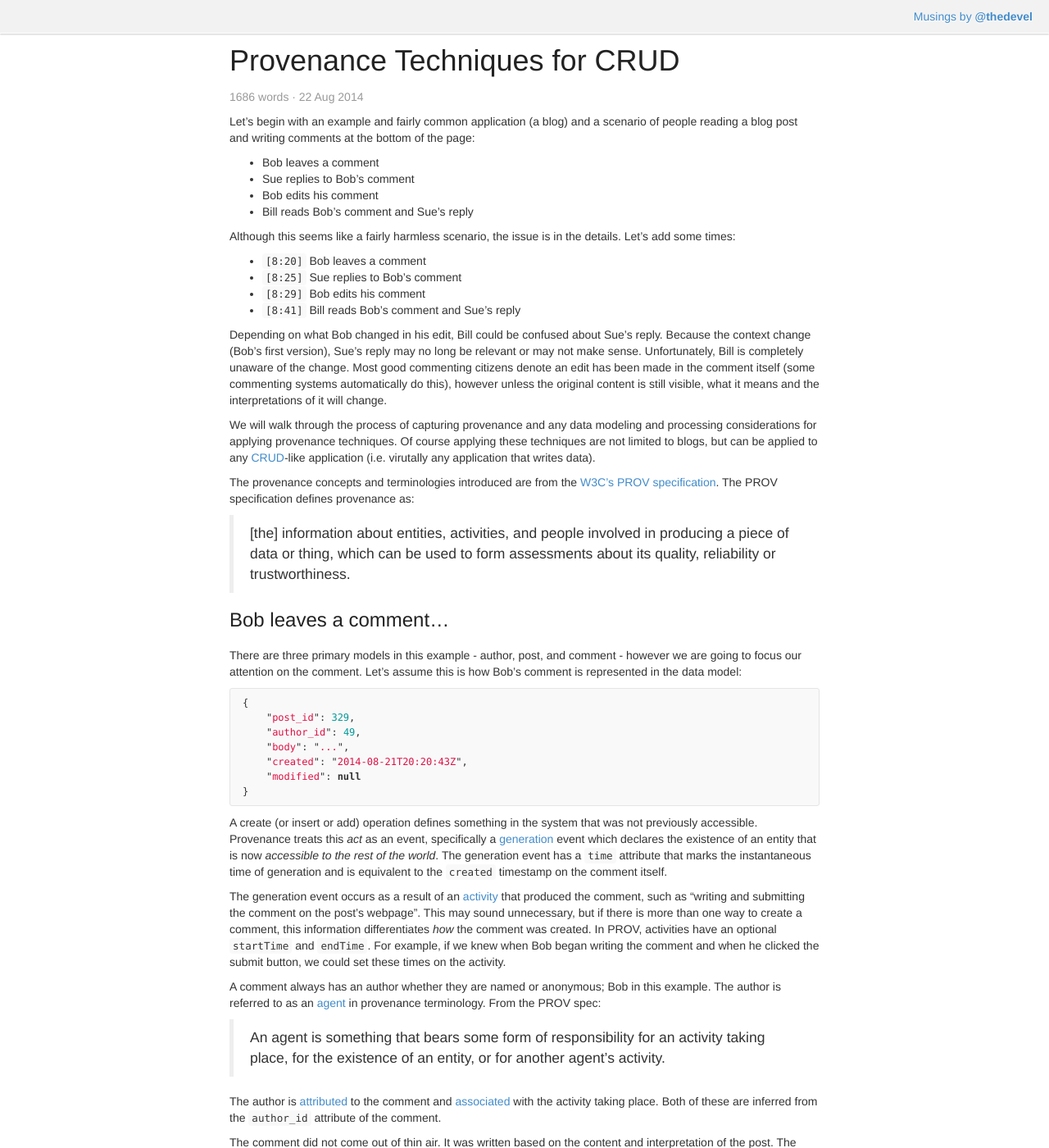
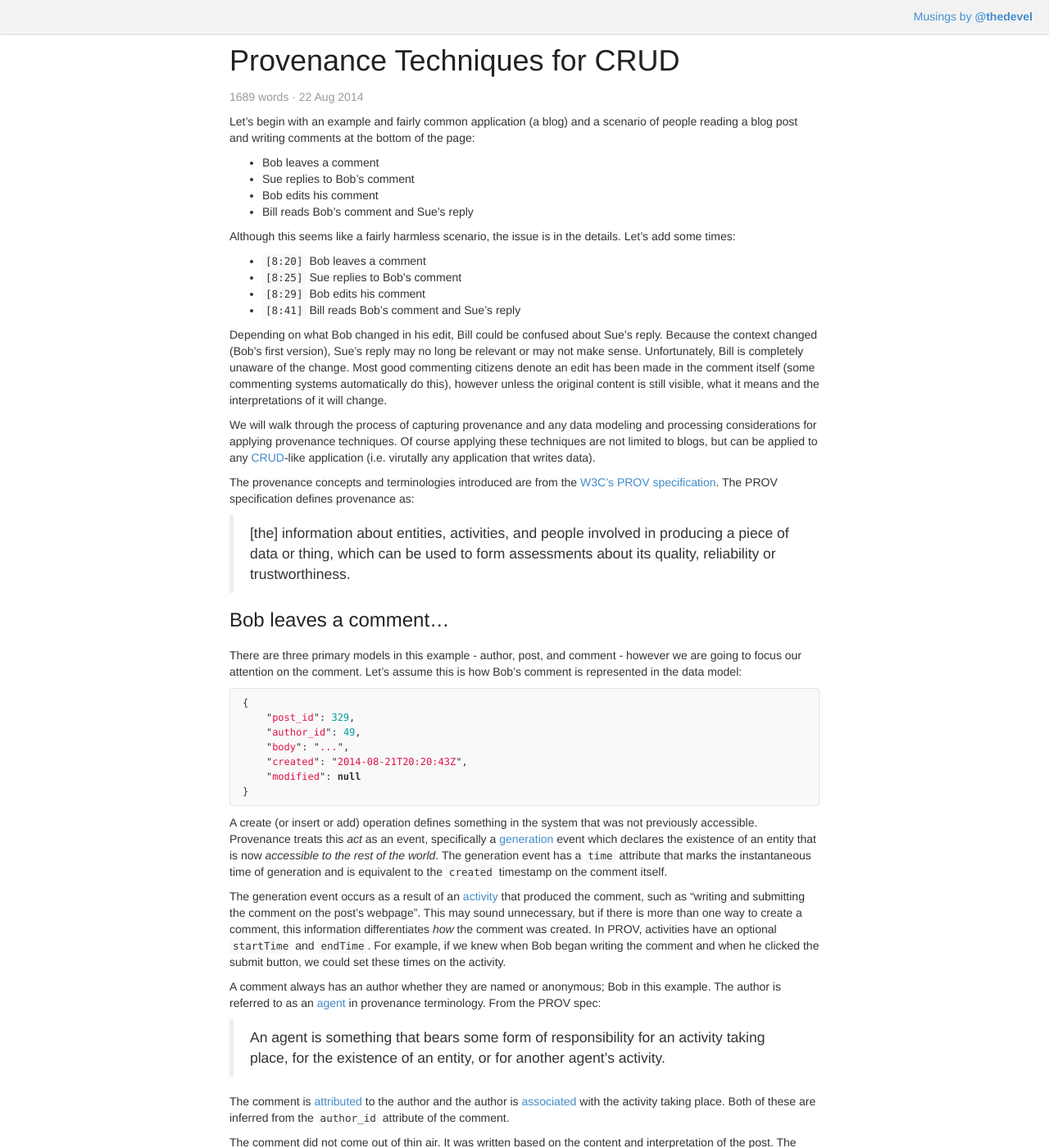
Before and after one commit to bruth/devel.io, a Jekyll site: the page built from _posts/2014-08-22-provenance-techniques-for-crud.md, in a window 1280 px wide and 1400 px high. Shown: the whole window at 82% size. Built offline with Jekyll 4.4.1, drawn with Linux system fonts in a browser that asks for light colours; Markdown is read by kramdown in place of the engine named in the settings.

Commit message:
Fix various grammar errors

```diff
--- a/_posts/2014-08-22-provenance-techniques-for-crud.md
+++ b/_posts/2014-08-22-provenance-techniques-for-crud.md
@@ -17,7 +17,7 @@ Although this seems like a fairly harmless scenario, the issue is in the details
 - `[8:29]` Bob edits his comment
 - `[8:41]` Bill reads Bob's comment and Sue's reply
 
-Depending on what Bob changed in his edit, Bill could be confused about Sue's reply. Because the context change (Bob's first version), Sue's reply may no long be relevant or may not make sense. Unfortunately, Bill is completely unaware of the change. Most good commenting citizens denote an edit has been made in the comment itself (some commenting systems automatically do this), however unless the original content is still visible, what it means and the interpretations of it will change.
+Depending on what Bob changed in his edit, Bill could be confused about Sue's reply. Because the context changed (Bob's first version), Sue's reply may no long be relevant or may not make sense. Unfortunately, Bill is completely unaware of the change. Most good commenting citizens denote an edit has been made in the comment itself (some commenting systems automatically do this), however unless the original content is still visible, what it means and the interpretations of it will change.
 
 We will walk through the process of capturing provenance and any data modeling and processing considerations for applying provenance techniques. Of course applying these techniques are not limited to blogs, but can be applied to any [CRUD](http://en.wikipedia.org/wiki/Create,_read,_update_and_delete)-like application (i.e. virutally any application that writes data).
 
@@ -48,7 +48,7 @@ A comment always has an author whether they are named or anonymous; Bob in this
 
 > An agent is something that bears some form of responsibility for an activity taking place, for the existence of an entity, or for another agent's activity.
 
-The author is [attributed](http://www.w3.org/TR/prov-dm/#concept-attribution) to the comment and [associated](http://www.w3.org/TR/prov-dm/#concept-association) with the activity taking place. Both of these are inferred from the `author_id` attribute of the comment.
+The comment is [attributed](http://www.w3.org/TR/prov-dm/#concept-attribution) to the author and the author is [associated](http://www.w3.org/TR/prov-dm/#concept-association) with the activity taking place. Both of these are inferred from the `author_id` attribute of the comment.
 
 The comment did not come out of thin air. It was written based on the content and interpretation of the post. The comment was in effect *derived* from the post. PROV models this relation as a [derivation](http://www.w3.org/TR/prov-dm/#concept-derivation) and defines a derivation type [primary source](http://www.w3.org/TR/prov-dm/#concept-primary-source):
 
```
